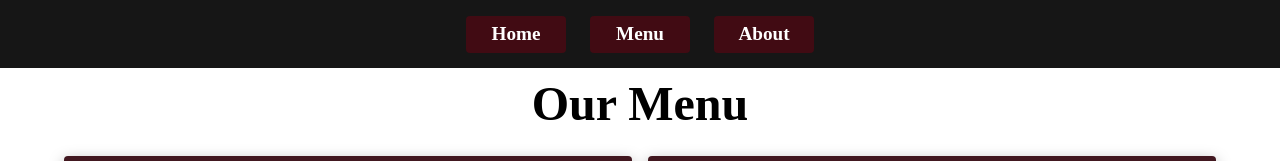
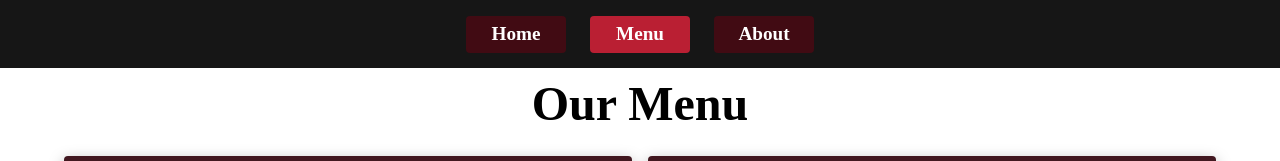
Before and after one commit to Jenna-Deamer/Odin-Restaurant-Page, a website built with webpack: page src/template.html in a window 1280 px wide. Both pictures are taken after a click on the button "Menu". Shown: the top 161 px of the page. Built offline with nearby package versions, Linux system fonts and the light colour scheme; files whose address does not match are found by name.

Commit message:
Add active class to active button to cleary show which tab is in use

```diff
--- a/src/index.js
+++ b/src/index.js
@@ -5,6 +5,9 @@ import { aboutPage } from "./about";
 import { menuPage } from "./menu";
 
 const content = document.querySelector('#content');
+
+const buttons = document.querySelectorAll('.btn');
+let activeButton = document.querySelector('.btn.active');
 
 export const clearPage = () =>{
         // reset content to avoid duplicating content
@@ -14,3 +17,16 @@ export const clearPage = () =>{
 const homeButton = document.querySelector('#homeBtn').addEventListener('click', homePage)
 const menuButton = document.querySelector('#menuBtn').addEventListener('click', menuPage)
 const aboutButton = document.querySelector('#aboutBtn').addEventListener('click', aboutPage)
+
+
+// Switch active class to clicked button (starts on Home btn)
+buttons.forEach(button => {
+    button.addEventListener('click', () =>{
+        if(activeButton){
+            activeButton.classList.remove('active');
+        }
+        button.classList.add('active');
+        activeButton = button;
+    });
+
+});
--- a/src/styles.css
+++ b/src/styles.css
@@ -85,7 +85,7 @@ nav button {
     background-color: #410B13;
     color: #fff;
     border-radius: 4px;
-    transition: .5s ease-in-out;
+    transition: .2s ease-in-out;
 
 
 }
--- a/src/template.html
+++ b/src/template.html
@@ -10,9 +10,9 @@
 <body>
     <header>
         <nav>
-            <button id="homeBtn">Home</button>
-            <button id="menuBtn">Menu</button>
-            <button id="aboutBtn">About</button>
+            <button id="homeBtn" class="btn active">Home</button>
+            <button id="menuBtn" class="btn">Menu</button>
+            <button id="aboutBtn" class="btn">About</button>
         </nav>
     </header>
     <div id="content">
```
